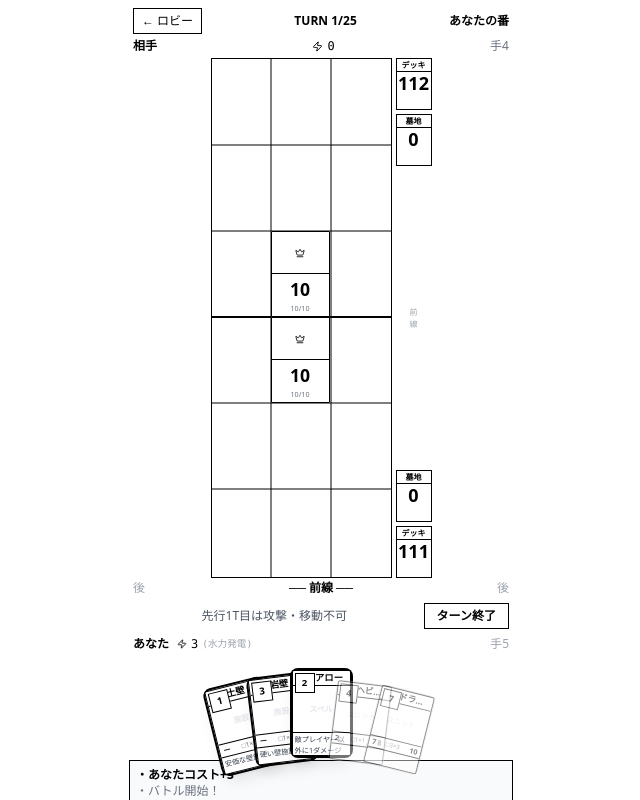
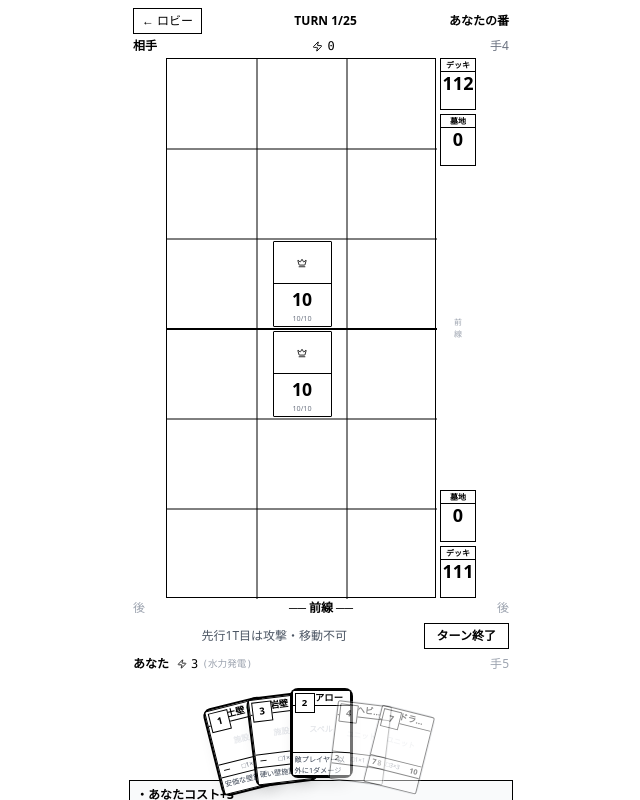
Before and after one commit to xiyafutian-del/nine-card-battle, a React (Vite) app: page / in a window 1280 px wide. Both pictures are taken after a click on the button "PVE対戦". Shown: the whole page, without its empty margins (319-959 px from the left). Built offline with nearby package versions, Linux system fonts and the light colour scheme.

Commit message:
Update Board.jsx

```diff
--- a/src/components/Board.jsx
+++ b/src/components/Board.jsx
@@ -1,5 +1,11 @@
 import { UnitCell } from './CardParts.jsx';
 import { rowToCoord, getAttackTargets, getMovable } from '../engine/battle.js';
+
+const CELL = 90; // マスサイズ
+const COLS = 3;
+const ROWS = 6;
+const W = CELL * COLS; // 270
+const H = CELL * ROWS; // 540
 
 export function Board({
   board, active, selectedUnit, selectedSpell, gameOver,
@@ -55,28 +61,39 @@ export function Board({
     });
   }
 
-  // flipped=true のとき行を逆順（ゲスト視点: red が手前）
   const rowOrder = flipped ? [5,4,3,2,1,0] : [0,1,2,3,4,5];
 
   return (
     <div className="flex gap-1 mx-auto flex-shrink-0" style={{width:"fit-content"}}>
+      {/* 盤面 */}
       <div
         className="relative flex-shrink-0 bg-white border border-black"
-        style={{touchAction:"none"}}
+        style={{width:`${W}px`, height:`${H}px`, touchAction:"none"}}
         onDragLeave={onDragLeave}
       >
         {/* 格子線SVG */}
-        <svg className="absolute inset-0 pointer-events-none" style={{width:"179px",height:"518px",zIndex:0}} viewBox="0 0 179 518">
-          <line x1="59"  y1="0" x2="59"  y2="518" stroke="black" strokeWidth="1"/>
-          <line x1="119" y1="0" x2="119" y2="518" stroke="black" strokeWidth="1"/>
-          {[86,172,258,344,430].map(y => (
-            <line key={y} x1="0" y1={y} x2="179" y2={y} stroke="black" strokeWidth={y===258?"2":"1"}/>
+        <svg className="absolute inset-0 pointer-events-none" width={W} height={H} viewBox={`0 0 ${W} ${H}`} style={{zIndex:0}}>
+          {/* 縦線 */}
+          {[CELL, CELL*2].map(x=>(
+            <line key={x} x1={x} y1="0" x2={x} y2={H} stroke="black" strokeWidth="1"/>
+          ))}
+          {/* 横線 */}
+          {[1,2,3,4,5].map(r=>(
+            <line key={r} x1="0" y1={r*CELL} x2={W} y2={r*CELL}
+              stroke="black" strokeWidth={r===3?"2":"1"}/>
           ))}
         </svg>
+
         {/* セル */}
-        <div className="relative grid" style={{gridTemplateColumns:"repeat(3,59px)",gridTemplateRows:"repeat(6,86px)",width:"179px",height:"518px"}}>
+        <div
+          className="absolute inset-0 grid"
+          style={{
+            gridTemplateColumns:`repeat(${COLS},${CELL}px)`,
+            gridTemplateRows:`repeat(${ROWS},${CELL}px)`,
+          }}
+        >
           {rowOrder.flatMap((row) =>
-            Array.from({length:3}).map((__, col) => {
+            Array.from({length:COLS}).map((__, col) => {
               const {side, idx} = rowToCoord(row);
               const cellKey = `${row}-${col}`;
               const unitKey = `${side}-${col}-${idx}`;
@@ -86,7 +103,7 @@ export function Board({
               const isMov    = moveSet.has(unitKey);
               const isDrop   = dropableSet.has(cellKey);
               const isGrowth = growthSet.has(unitKey);
-              const isInsert = dropPreview && side === active && col === dropPreview.col && idx === dropPreview.insertIdx;
+              const isInsert = dropPreview && side===active && col===dropPreview.col && idx===dropPreview.insertIdx;
               const isPushed = unit && pushedUnits.has(unit.uid);
 
               let bgColor = "transparent";
@@ -101,18 +118,29 @@ export function Board({
               return (
                 <div
                   key={cellKey}
-                  style={{width:"59px",height:"86px",backgroundColor:bgColor,position:"relative",zIndex:1}}
-                  className={canTap || isAtk || isMov ? "cursor-pointer" : ""}
-                  onClick={() => { if(!gameOver) onCellClick(row, col); }}
-                  onDragOver={e => onDragOver(e, row, col)}
-                  onDrop={e => onDrop(e, row, col)}
+                  style={{
+                    width:`${CELL}px`, height:`${CELL}px`,
+                    backgroundColor: bgColor,
+                    position:"relative", zIndex:1,
+                  }}
+                  className={canTap||isAtk||isMov ? "cursor-pointer" : ""}
+                  onClick={()=>{ if(!gameOver) onCellClick(row,col); }}
+                  onDragOver={e=>onDragOver(e,row,col)}
+                  onDrop={e=>onDrop(e,row,col)}
                 >
-                  {isInsert && (
+                  {isInsert&&(
                     <div className="absolute top-0 left-0 right-0 flex justify-center z-20 pointer-events-none">
                       <div className="text-black text-xs font-bold">▼</div>
                     </div>
                   )}
-                  {unit && <UnitCell unit={unit} pushed={isPushed}/>}
+                  {/* カードを59x86でセル中央に配置 */}
+                  {unit && (
+                    <div className="absolute inset-0 flex items-center justify-center">
+                      <div style={{width:"59px", height:"86px"}}>
+                        <UnitCell unit={unit} pushed={isPushed}/>
+                      </div>
+                    </div>
+                  )}
                 </div>
               );
             })
```
